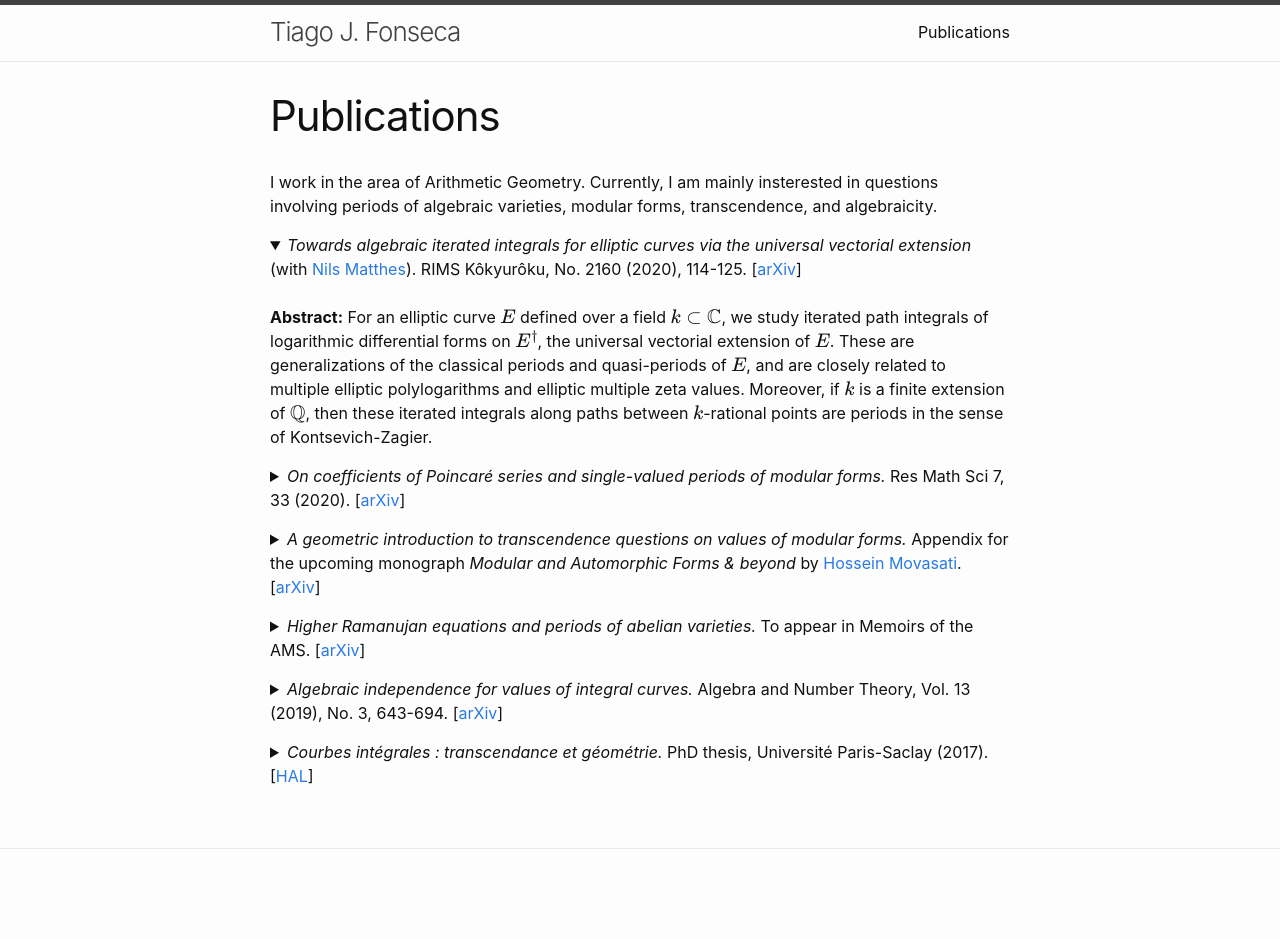
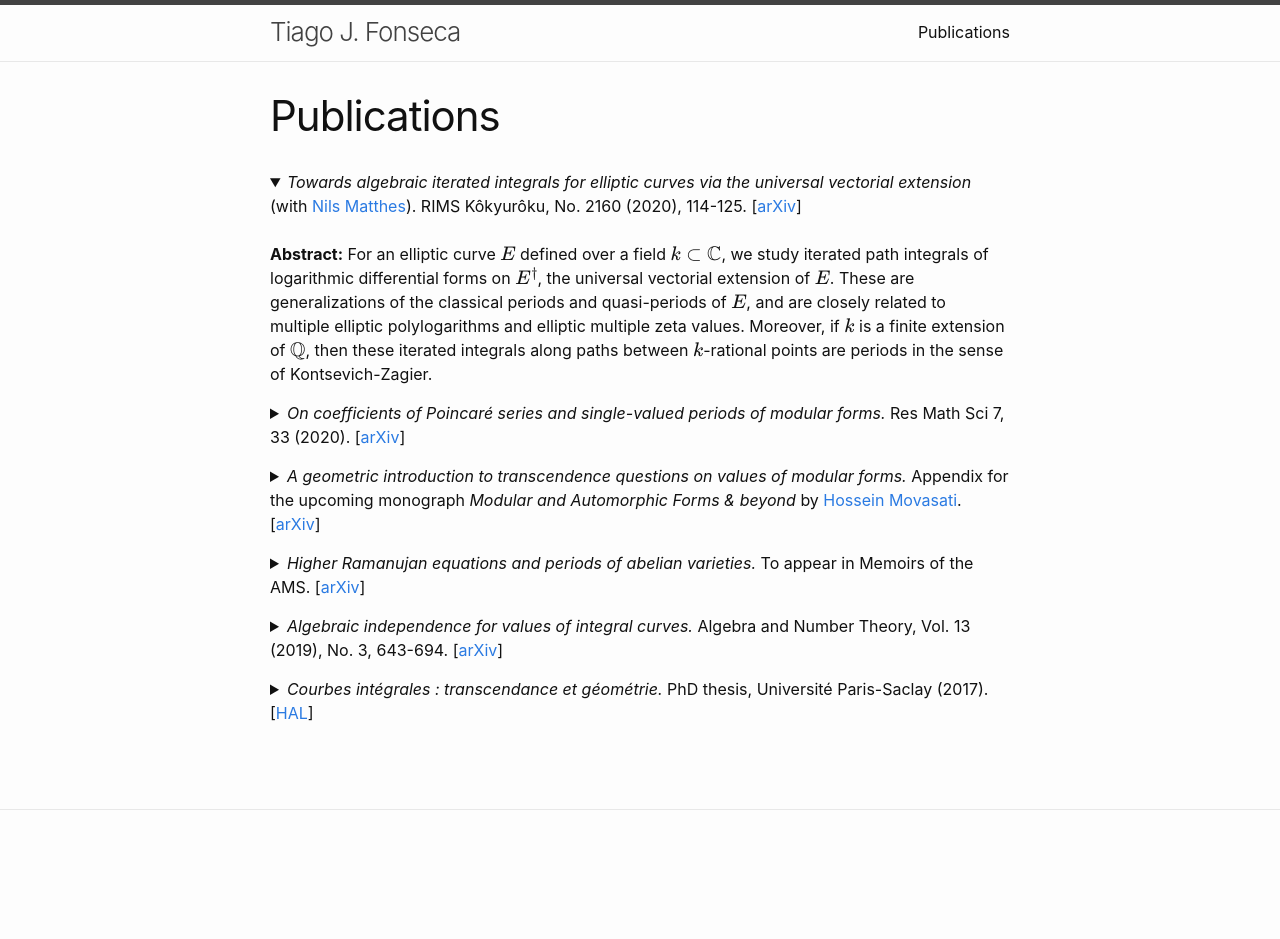
Before and after one commit to tjfonseca/tjfonseca.github.io, a Jekyll site: the page built from publications.md, in a window 1280 px wide. Built offline with Jekyll 4.4.1, drawn with Linux system fonts in a browser that asks for light colours; formulas are drawn with MathJax 3; after the commit the page ends 900 px from its top, so only the background shows below that.

Commit message:
Initial commit

```diff
--- a/publications.md
+++ b/publications.md
@@ -4,7 +4,6 @@ title: Publications
 permalink: /publications/
 ---
 
-I work in the area of Arithmetic Geometry. Currently, I am mainly insterested in questions involving periods of algebraic varieties, modular forms, transcendence, and algebraicity.
 
 <details open>
 	<summary><em>Towards algebraic iterated integrals for elliptic curves via the universal vectorial extension</em> (with <a href="http://people.maths.ox.ac.uk/matthes/">Nils Matthes</a>). RIMS Kôkyurôku, No. 2160 (2020), 114-125. [<a href="https://arxiv.org/abs/2009.10433">arXiv</a>] </summary>
@@ -12,8 +11,6 @@ I work in the area of Arithmetic Geometry. Currently, I am mainly insterested in
   <p><br>
 	<b>Abstract:</b>  For an elliptic curve $E$ defined over a field $k\subset \mathbb{C}$, we study iterated path integrals of logarithmic differential forms on $E^{\dagger}$, the universal vectorial extension of $E$. These are generalizations of the classical periods and quasi-periods of $E$, and are closely related to multiple elliptic polylogarithms and elliptic multiple zeta values. Moreover, if $k$ is a finite extension of $\mathbb{Q}$, then these iterated integrals along paths between $k$-rational points are periods in the sense of Kontsevich-Zagier.
 	</p>
-
-
 </details>
 
 <p></p>
```
Also changed, not shown: .#publications.md (deleted, +0 -1 lines), 1 other file.
